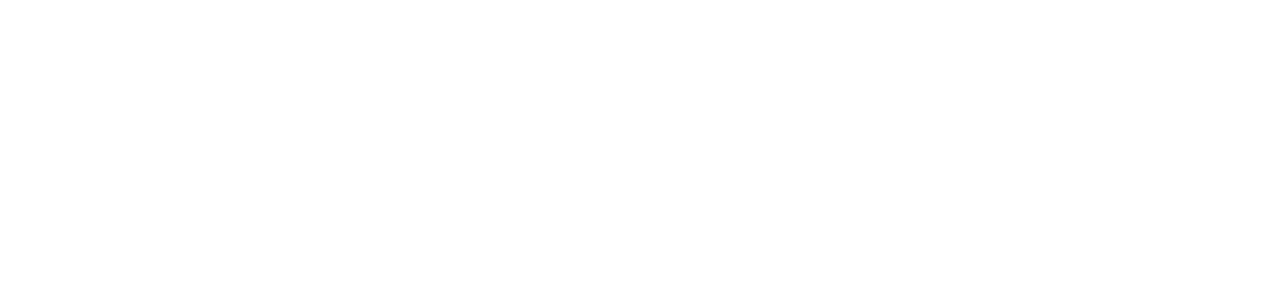
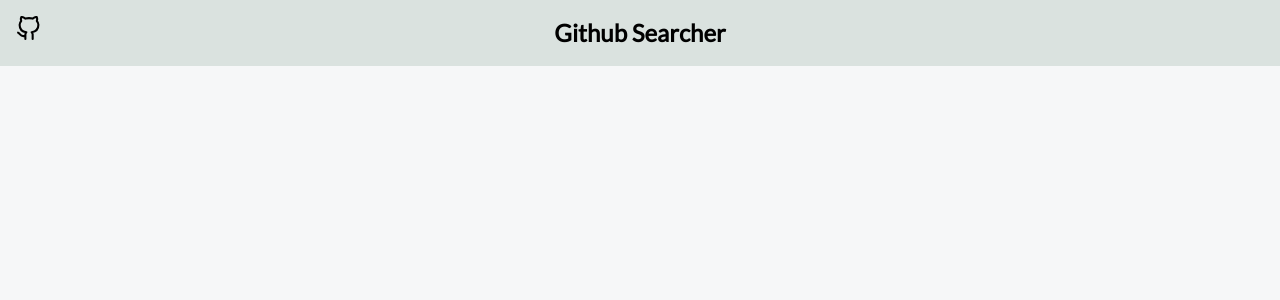
Before and after one commit to luke-h1/github-search, a React (Create React App) app: page / in a window 1280 px wide. Shown: the top 300 px of the page. Built offline with nearby package versions, Linux system fonts and the light colour scheme.

Commit message:
fix linting erros

```diff
--- a/src/App.tsx
+++ b/src/App.tsx
@@ -1,11 +1,21 @@
 import React from 'react';
+import { BrowserRouter as Router, Switch, Route } from 'react-router-dom';
+import Header from './components/Header/Header';
+import { GlobalStyle } from './styles/GlobalStyles';
 
-function App() {
+const App = () => {
   return (
-    <>
+    <Router>
+      <>
+        <GlobalStyle />
+        <Header />
+        <Switch>
+          <Route />
+        </Switch>
+      </>
+    </Router>
 
-    </>
   );
-}
+};
 
 export default App;
--- a/src/components/Header/Header.tsx
+++ b/src/components/Header/Header.tsx
@@ -4,12 +4,15 @@ import {
   Title,
   Icon,
   GithubIcon,
+  HeaderLink,
 } from './HeaderEl';
 
 const Header = () => (
   <>
     <HeaderWrap>
-      <Title>Github Searcher</Title>
+      <HeaderLink to="/">
+        <Title>Github Searcher</Title>
+      </HeaderLink>
       <Icon>
         <GithubIcon />
       </Icon>
--- a/src/components/Header/HeaderEl.ts
+++ b/src/components/Header/HeaderEl.ts
@@ -1,18 +1,31 @@
 import styled from 'styled-components';
 import { FiGithub } from 'react-icons/fi';
+import { Link } from 'react-router-dom';
 
-export const HeaderWrap = styled.header``;
+export const HeaderLink = styled(Link)`
+  text-decoration: none;
+  color: #000;
+`;
 
-export const Title = styled.h2``;
+export const HeaderWrap = styled.header`
+  min-width: 100vw;
+  padding: 1.2rem;
+  background: #dae2df;
+`;
+
+export const Title = styled.h2`
+  font-weight: 700;
+  text-align: center;
+`;
 
 export const Icon = styled.div`
-    position: absolute;
-    top: 0;
-    left: 0;
-    padding-left: 1rem;
+  position: absolute;
+  top: 0;
+  left: 0;
+  margin: 1rem 0 0 1rem;
 `;
 
 export const GithubIcon = styled(FiGithub)`
-    background: #000;
-    font-size: 25px;
+  color: #000;
+  font-size: 25px;
 `;
--- a/tsconfig.json
+++ b/tsconfig.json
@@ -10,7 +10,7 @@
     "module": "esnext",
     "moduleResolution": "node",
     "noEmit": true,
-    "noImplicitAny": true,
+    "noImplicitAny": false,
     "strict": false,
     "strictNullChecks": true,
     "jsx": "react-jsx",
@@ -25,7 +25,7 @@
     "forceConsistentCasingInFileNames": true,
     "resolveJsonModule": true,
     "noFallthroughCasesInSwitch": true,
-    "isolatedModules": true
+    "isolatedModules": true,
   },
   "include": [
     "./src/**/*"
```
Also changed, not shown: .eslintrc.json.
